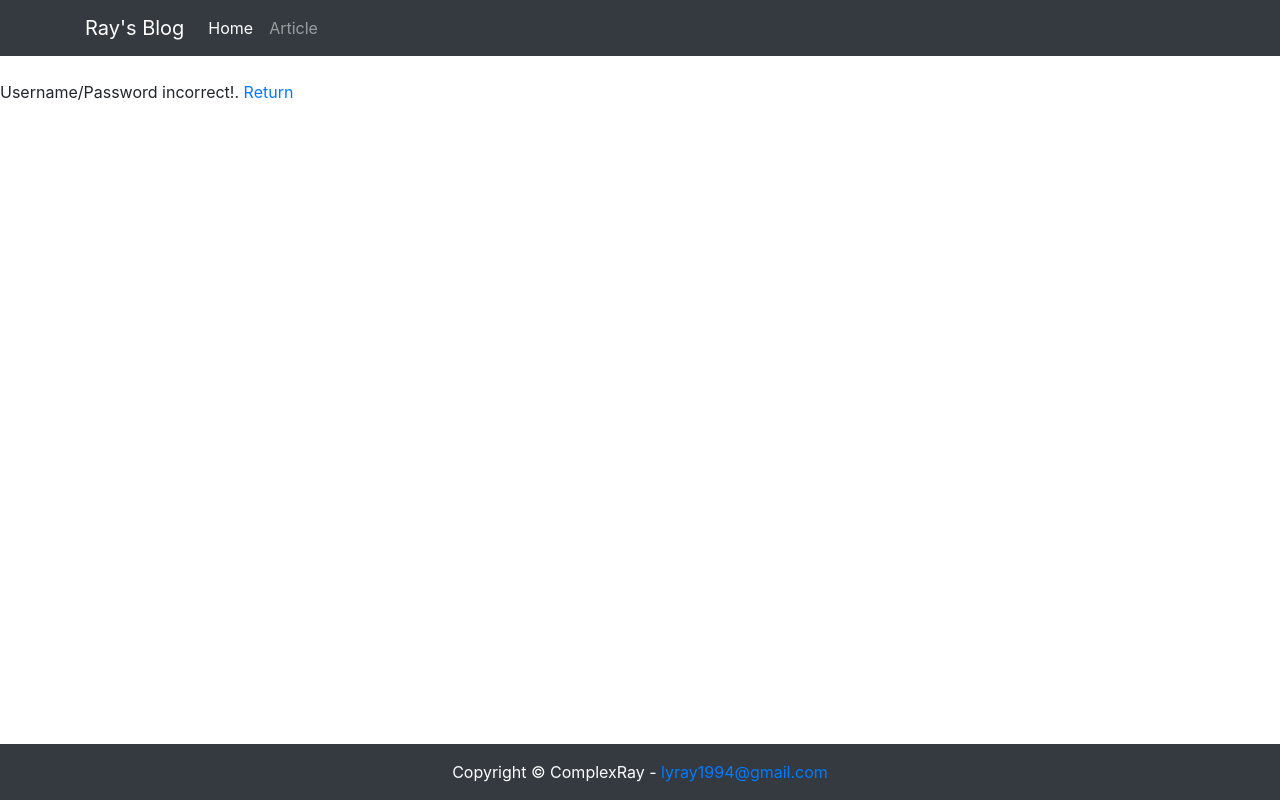
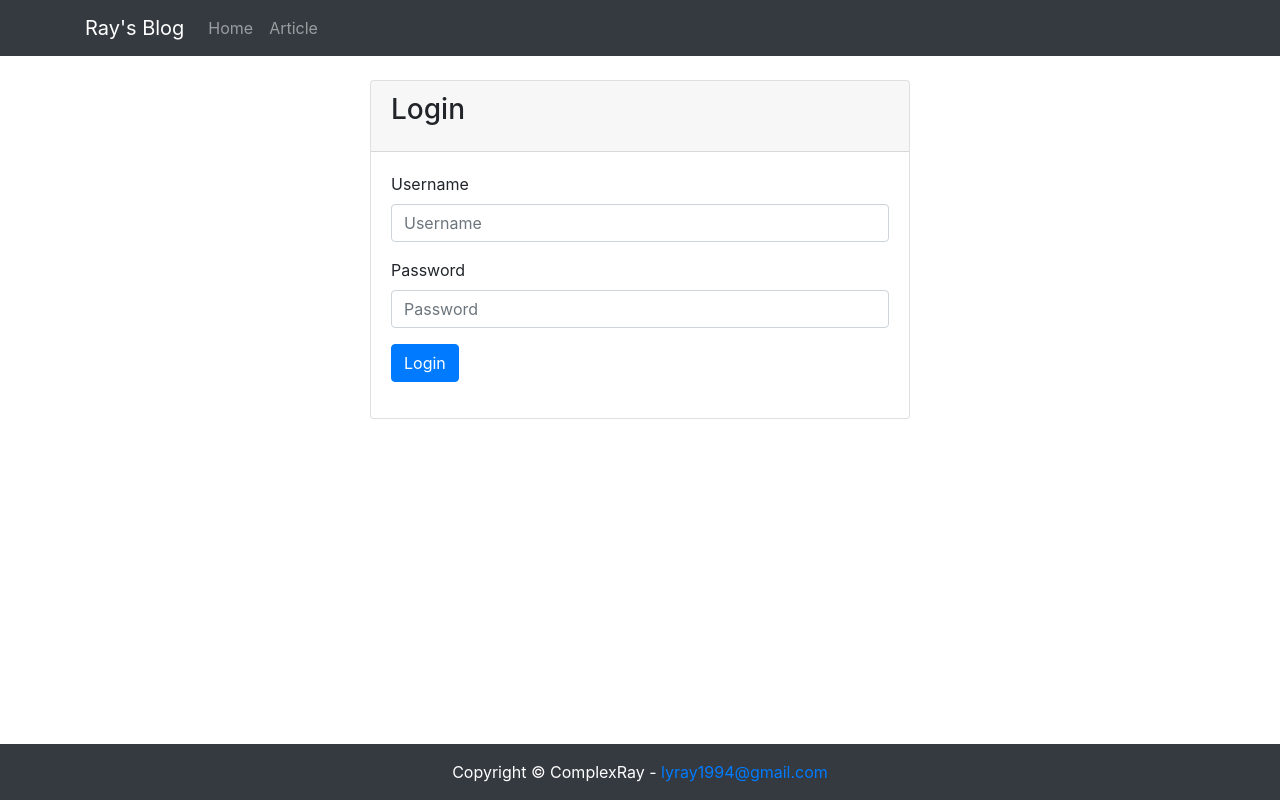
Before and after one commit to NanW3/ray_blog, a Django app: page /login/ in a window 1280 px wide. Run offline with Django 3.2, Linux system fonts and the light colour scheme; parts of the project's set-up code (start-up, migrations or seed data) failed here and were passed over; some libraries are stand-ins or nearby versions.

Commit message:
forms.py&login.html&register&html: add login and register function

```diff
--- /dev/null
+++ b/my_blog/my_blog/forms.py
@@ -0,0 +1,42 @@
+from django import forms
+from django.contrib import auth
+from django.contrib.auth.models import User
+
+class LoginForm(forms.Form):
+    username = forms.CharField(label='Username', widget=forms.TextInput(attrs={'class':'form-control', 'placeholder':'Username'}))
+    password = forms.CharField(label='Password', widget=forms.PasswordInput(attrs={'class':'form-control', 'placeholder':'Password'}))
+
+    def clean(self):
+        username = self.cleaned_data['username']
+        password = self.cleaned_data['password']
+        user = auth.authenticate(username=username, password=password)
+        if user is None:
+            raise forms.ValidationError('Username/Password incorrect')
+        else:
+            self.cleaned_data['user'] = user
+        return self.cleaned_data
+
+class RegForm(forms.Form):
+    username = forms.CharField(label='Username', max_length=30, min_length=3, widget=forms.TextInput(attrs={'class':'form-control', 'placeholder':'Username need 3-30 characters'}))
+    email = forms.EmailField(label='Email', widget=forms.EmailInput(attrs={'class': 'form-control', 'placeholder': 'Email'}))
+    password = forms.CharField(label='Password', min_length=6,  widget=forms.PasswordInput(attrs={'class': 'form-control', 'placeholder': 'Password'}))
+    password_again = forms.CharField(label='re-Password', min_length=6, widget=forms.PasswordInput(attrs={'class': 'form-control', 'placeholder': 're-input Passowrd'}))
+
+    def clean_username(self):
+        username = self.cleaned_data['username']
+        if User.objects.filter(username=username).exists():
+            raise forms.ValidationError('Username exists')
+        return username
+
+    def clean_email(self):
+        email = self.cleaned_data['email']
+        if User.objects.filter(email=email).exists():
+            raise forms.ValidationError('Email exists')
+        return email
+
+    def clean_password_again(self):
+        password = self.cleaned_data['password']
+        password_again = self.cleaned_data['password_again']
+        if password != password_again:
+            raise forms.ValidationError('Password doesn not consistent with the original one')
+        return password_again
--- a/my_blog/my_blog/urls.py
+++ b/my_blog/my_blog/urls.py
@@ -24,5 +24,6 @@ urlpatterns = [
     path('account/', include('account.urls', namespace='account')),
     path('tz_detect/', include('tz_detect.urls')),
     path('login/', views.login, name='login'),
+    path('register/', views.register, name='register'),
     path('comment/', include('comments.urls'))
 ]
--- a/my_blog/my_blog/views.py
+++ b/my_blog/my_blog/views.py
@@ -1,5 +1,7 @@
-from django.shortcuts import render, redirect
+from django.shortcuts import render, redirect, reverse
 from django.contrib import auth
+from django.contrib.auth.models import User
+from .forms import LoginForm, RegForm
 
 
 def home(request):
@@ -7,13 +9,33 @@ def home(request):
     return render(request, 'home.html', context)
 
 def login(request):
-    username = request.POST.get('username', '')
-    password = request.POST.get('password', '')
-    user = auth.authenticate(request, username=username, password=password)
-    referer = request.META.get('HTTP_REFERER', '/')
-    if user is not None:
-        auth.login(request, user)
-        print (referer)
-        return redirect(referer)
+    if request.method == 'POST':
+        login_form = LoginForm(request.POST)
+        if login_form.is_valid():
+            user = login_form.cleaned_data['user']
+            auth.login(request, user)
+            return redirect(request.GET.get('from', reverse('home')))
     else:
-        return render(request, 'error.html', {'message': 'Username/Password incorrect!', 'redirect_to':referer})
+            login_form = LoginForm()
+
+    context = {}
+    context['login_form'] = login_form
+    return render(request, 'login.html', context)
+
+def register(request):
+    if request.method == 'POST':
+        reg_form = RegForm(request.POST)
+        if reg_form.is_valid():
+            username = reg_form.cleaned_data['username']
+            email = reg_form.cleaned_data['email']
+            password = reg_form.cleaned_data['password']
+
+            user = User.objects.create_user(username, email, password)
+            auth.login(request, user)
+            return redirect(request.GET.get('from', reverse('home')))
+    else:
+            reg_form = RegForm()
+
+    context = {}
+    context['reg_form'] = reg_form
+    return render(request, 'register.html', context)
--- /dev/null
+++ b/my_blog/templates/login.html
@@ -0,0 +1,33 @@
+{% extends 'base.html' %}
+{% load staticfiles %}
+{% block title %}
+    Login
+{% endblock %}
+
+{% block nav_home_active %}active{% endblock %}
+
+{% block content %}
+    <div class="container">
+        <div class="row justify-content-center">
+            <div class="col-6">
+                <div class="card">
+                    <div class="card-header">
+                        <h3 class="card-title">Login</h3>
+                    </div>
+                    <div class="card-body">
+                        <form action="" method="POST">
+                            {% csrf_token %}
+                            {% for field in login_form %}
+                                <label for="{{field.id_for_label}}">{{ field.label }}</label>
+                                {{field}}
+                                <p class="text-danger">{{field.errors.as_text}}</p>
+                            {% endfor %}
+                            <span class="pull-left text-danger">{{ login_form.non_field_errors }}</span>
+                            <input type="submit" value="Login" class="btn btn-primary">
+                        </form>
+                    </div>
+                </div>
+            </div>
+        </div>
+    </div>
+{% endblock %}
```
Also changed, not shown: my_blog/templates/article/detail.html (+3 -16 lines), my_blog/templates/register.html (added, +35 -0 lines).
